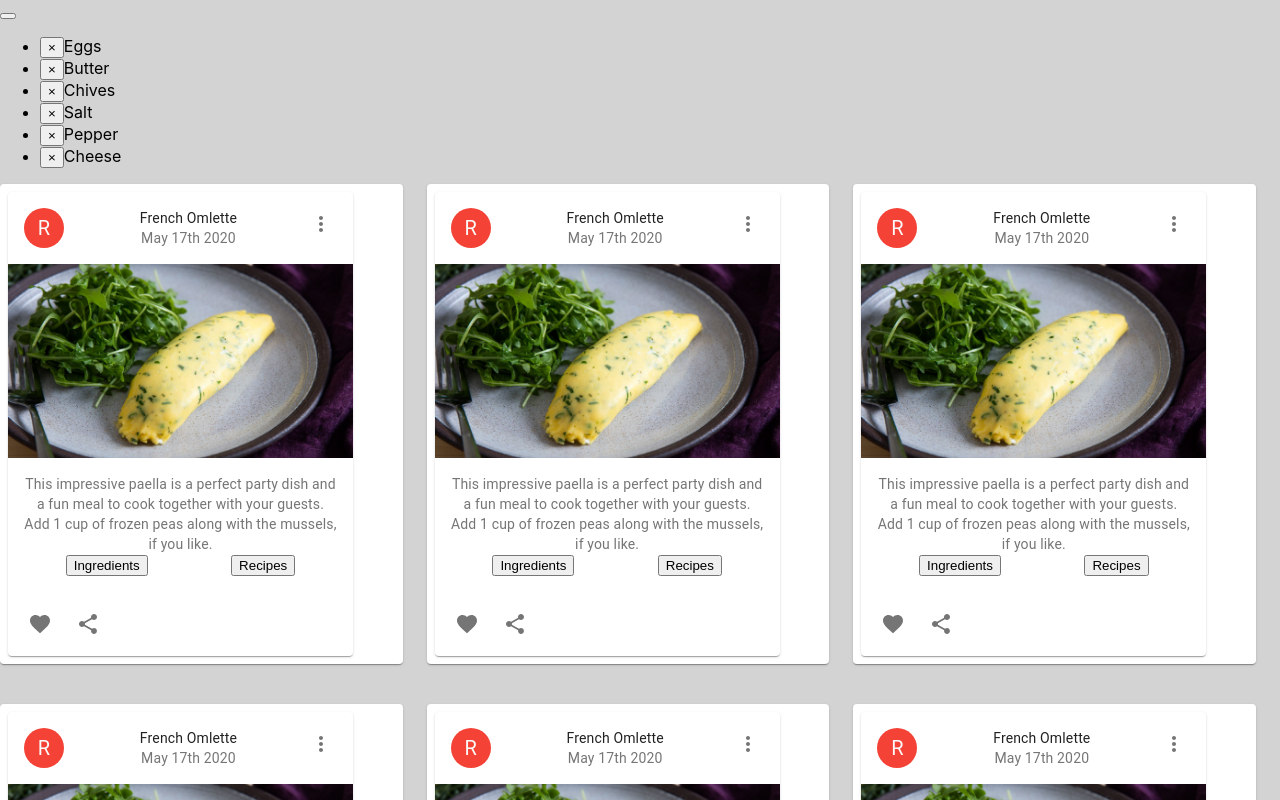
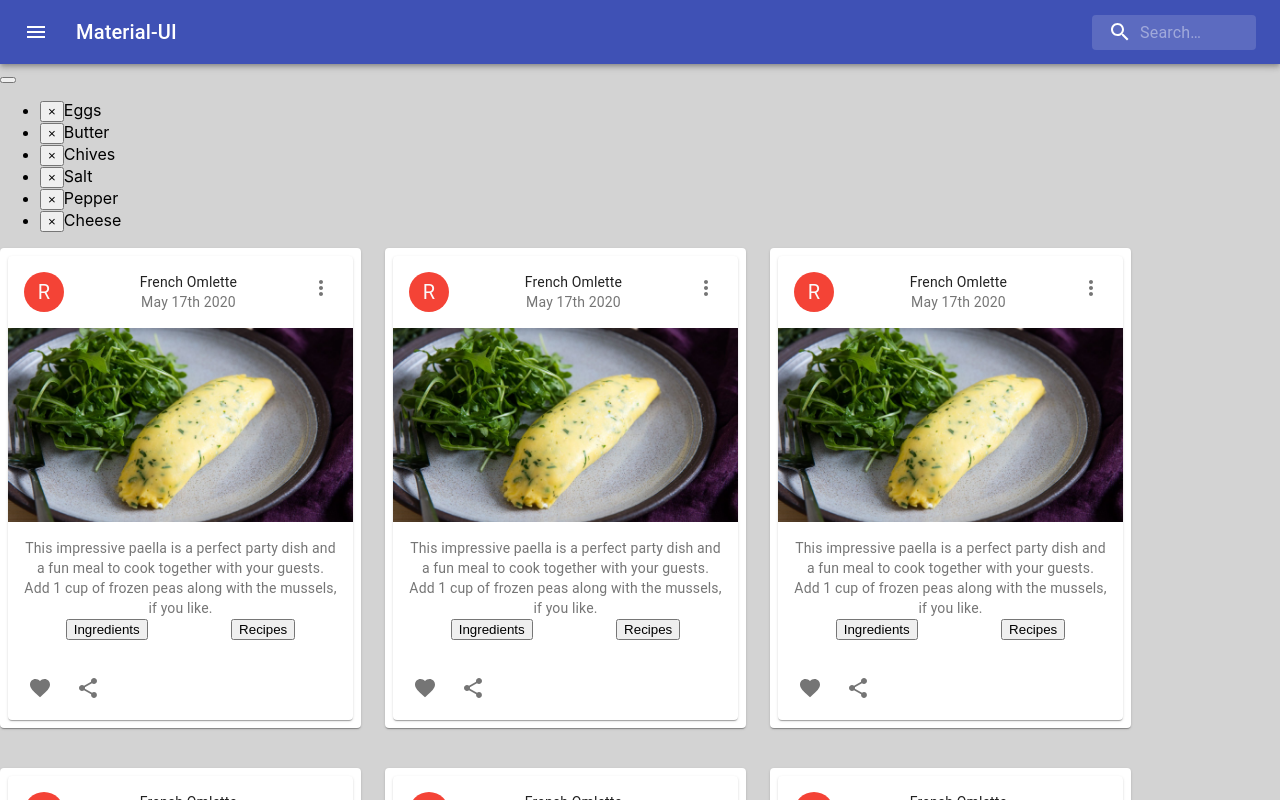
Before and after one commit to robbiekruszynski/mern-list, a React (Create React App) app in the folder client/: page / in a window 1280 px wide. Shown: the top 800 px of the page. Built offline with nearby package versions, Linux system fonts and the light colour scheme.

Commit message:
rework grid display

```diff
--- a/client/src/App.js
+++ b/client/src/App.js
@@ -10,9 +10,9 @@ function App() {
   return (
     <div className="App">
       {/* <div className="navbar"> */}
-      {/* <NavBar /> */}
+      <NavBar />
       <MenuItems />
-      <Grid /> }
+      <Grid />
     </div>
   );
 }
--- a/client/src/Grid.css
+++ b/client/src/Grid.css
@@ -6,6 +6,5 @@
   width: 100%;
   display: flex;
   justify-content: center;
-  /* border: 1px solid blue; */
   /* background-image: url("/public/logo152.png"); */
 }
--- a/client/src/Grid.js
+++ b/client/src/Grid.js
@@ -22,17 +22,17 @@ export default function NestedGrid() {
   function FormRow() {
     return (
       <React.Fragment>
-        <Grid item xs={4}>
+        <Grid item s={3}>
           <Paper className={classes.paper}>
             <Cards />
           </Paper>
         </Grid>
-        <Grid item xs={4}>
+        <Grid item s={3}>
           <Paper className={classes.paper}>
             <Cards />
           </Paper>
         </Grid>
-        <Grid item xs={4}>
+        <Grid item s={3}>
           <Paper className={classes.paper}>
             <Cards />
           </Paper>
--- a/client/src/ModalOne.js
+++ b/client/src/ModalOne.js
@@ -46,11 +46,6 @@ export default function SimpleModal() {
     <div style={modalStyle} className={classes.paper}>
       <h2 id="simple-modal-title">Ingredients you'll need</h2>
       <Menuitems />
-      <p id="simple-modal-description">
-        <li>one</li>
-        <li>two</li>
-        <li>three</li>
-      </p>
     </div>
   );
 
```
